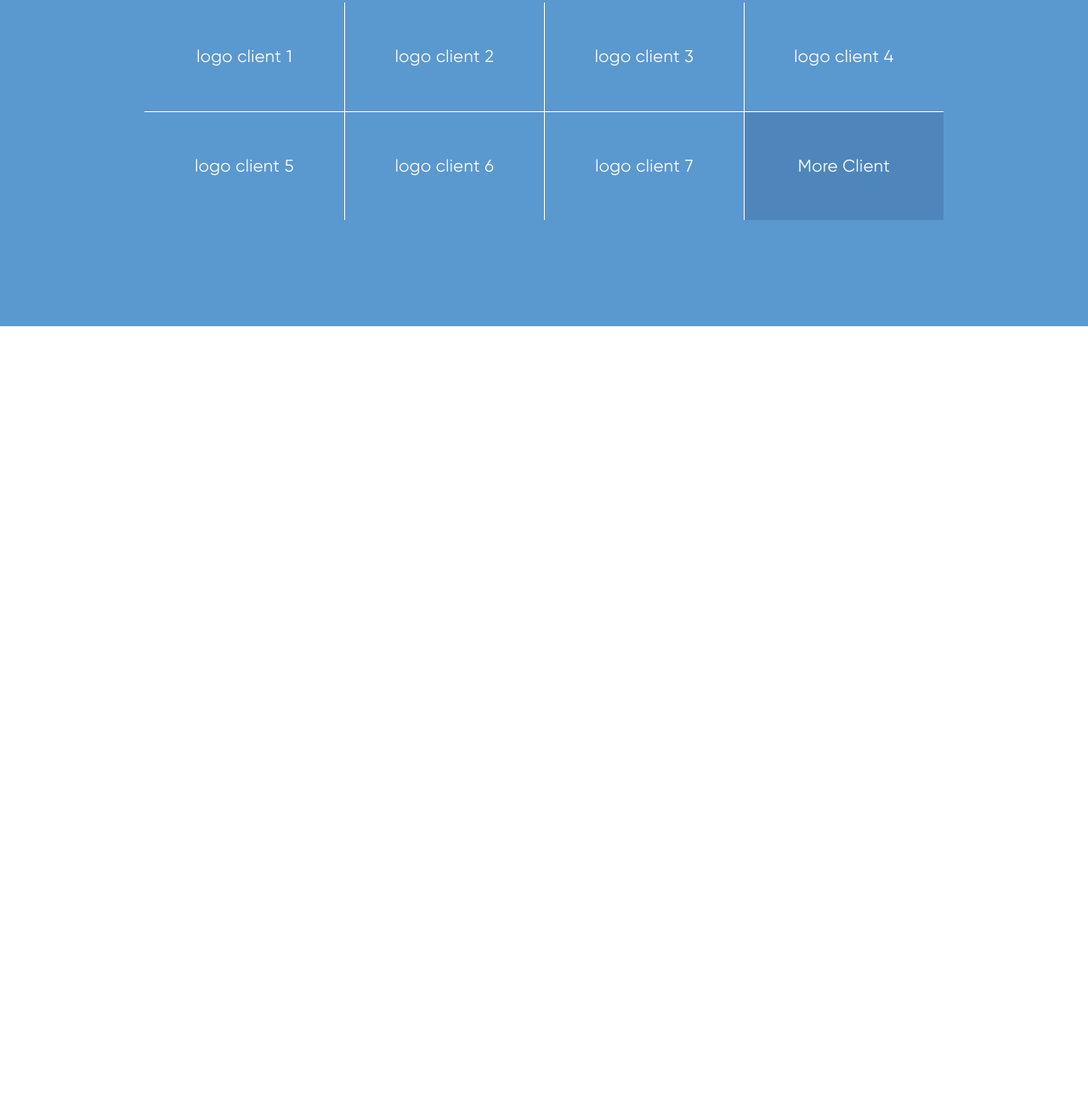
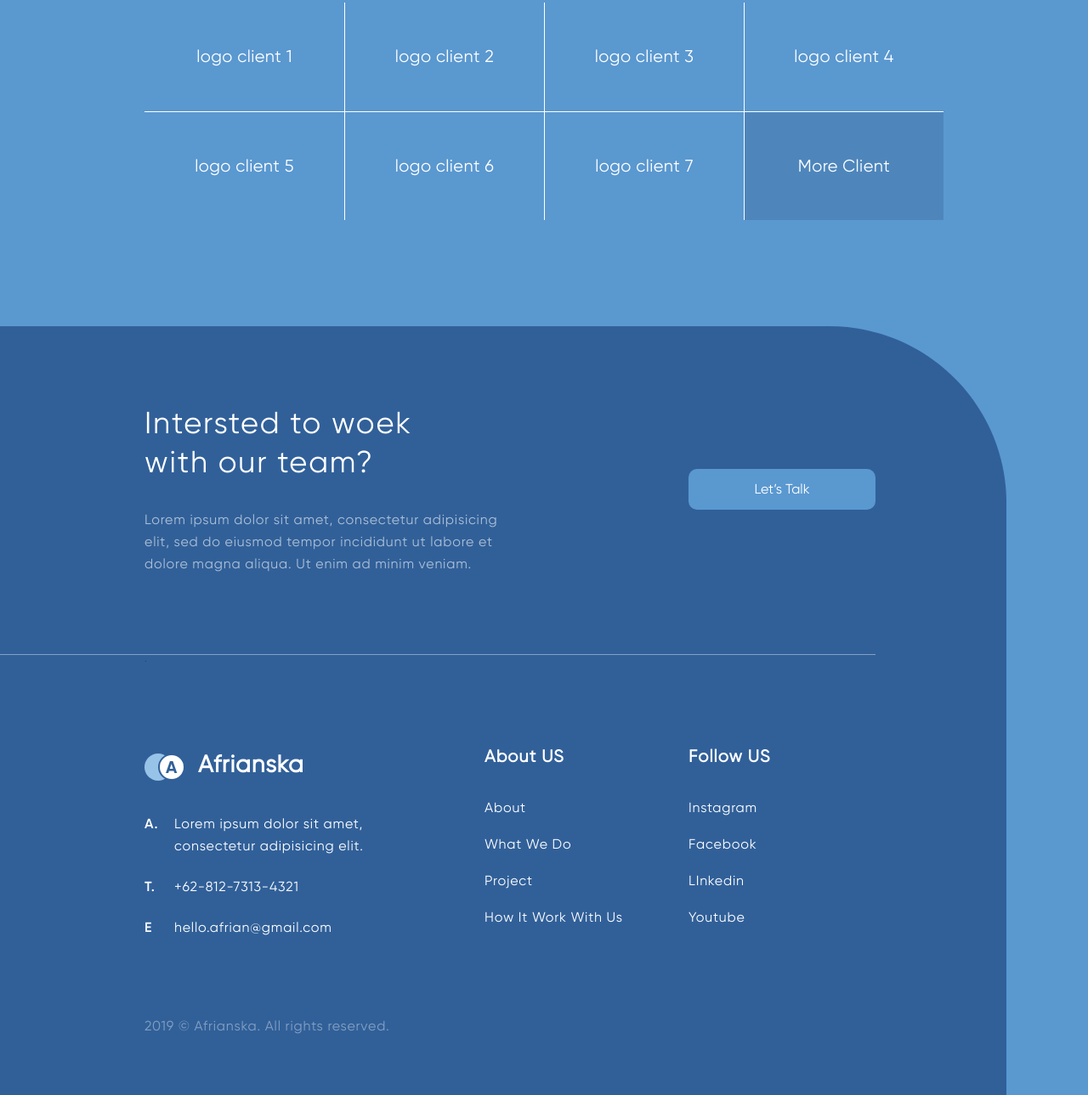
Before and after one commit to AMZhukov/digitalElement, a website built with webpack: page assets/index.html in a window 1280 px wide. Shown: the part 2778-4067 px from the top of the page at 85% size. Before the commit the page ends 3162 px from the top, so only its background shows below. Built offline with nearby package versions, Linux system fonts and the light colour scheme; files whose address does not match are found by name; a web font is replaced by a local one.

Commit message:
fourth commit, first page, footer

```diff
--- a/assets/index.html
+++ b/assets/index.html
@@ -361,6 +361,112 @@
             </ul>
         </div>
     </section>
+    <footer class="footer">
+        <div class="footer__container">
+            <div class="footer__wrapper">
+                <div class="footer__callback">
+                    <div class="footer__callback-content">
+                        <div class="footer__callback-title">
+                            Intersted to woek
+                            with our team?
+                        </div>
+                        <div class="footer__callback-description">
+                            Lorem ipsum dolor sit amet, consectetur adipisicing elit, sed do eiusmod tempor incididunt ut labore et dolore magna aliqua. Ut enim ad minim veniam.
+                        </div>
+                    </div>
+                    <div class="footer__callback-links">
+                        <a href="page2.html" class="footer__callback-link">
+                            Let’s Talk
+                        </a>
+                    </div>
+                </div>
+                <div class="footer__middle-line">
+                    .
+                </div>
+                <div class="footer__bottom">
+                    <div class="footer__bottom-wrapper">
+                        <div class="footer__bottom-column">
+                            <div class="footer__bottom-title">
+                                <div class="footer__bottom-logo">
+                                    <svg width="48" height="32" viewBox="0 0 48 32" fill="none" xmlns="http://www.w3.org/2000/svg">
+                                        <circle cx="16" cy="16" r="16" fill="#98C3E8"/>
+                                        <circle cx="32" cy="16" r="15" fill="white" stroke="#316099" stroke-width="2"/>
+                                        <path d="M38.3 23L33.38 9H29.96L25.06 23H28.04L28.88 20.48H34.46L35.3 23H38.3ZM31.68 12.18L33.6 17.9H29.76L31.68 12.18Z" fill="#316099"/>
+                                    </svg>
+                                </div>
+                                <h5 class="footer__bottom-name-company">
+                                    Afrianska
+                                </h5>
+                            </div>
+                            <address class="footer__bottom-address">
+                                <div class="footer__bottom-address-item">
+                                    <div class="footer__bottom-address-item-tag">
+                                        A.
+                                    </div>
+                                    <a href="#" class="footer__bottom-address-item-content">
+                                        Lorem ipsum dolor sit amet, consectetur adipisicing elit.
+                                    </a>
+                                </div>
+                                <div class="footer__bottom-address-item">
+                                    <div class="footer__bottom-address-item-tag">
+                                        T.
+                                    </div>
+                                    <a href="tel:+62-812-7313-4321" class="footer__bottom-address-item-content">
+                                        +62-812-7313-4321
+                                    </a>
+                                </div>
+                                <div class="footer__bottom-address-item">
+                                    <div class="footer__bottom-address-item-tag">
+                                        E
+                                    </div>
+                                    <a href="mailto:hello.afrian@gmail.com" class="footer__bottom-address-item-content" title="Внешняя ссылка (откроется в новом окне)">
+                                        hello.afrian@gmail.com
+                                    </a>
+                                </div>
+                            </address>
+                        </div>
+                        <div class="footer__bottom-column">
+                            <h5 class="footer__bottom-headline">
+                                About US
+                            </h5>
+                            <a href="#" class="footer__bottom-link">
+                                About
+                            </a>
+                            <a href="#" class="footer__bottom-link">
+                                What We Do
+                            </a>
+                            <a href="#" class="footer__bottom-link">
+                                Project
+                            </a>
+                            <a href="#" class="footer__bottom-link">
+                                How It Work With Us
+                            </a>
+                        </div>
+                        <div class="footer__bottom-column">
+                            <h5 class="footer__bottom-headline">
+                                Follow US
+                            </h5>
+                            <a href="#" class="footer__bottom-link">
+                                Instagram
+                            </a>
+                            <a href="#" class="footer__bottom-link">
+                                Facebook
+                            </a>
+                            <a href="#" class="footer__bottom-link">
+                                LInkedin
+                            </a>
+                            <a href="#" class="footer__bottom-link">
+                                Youtube
+                            </a>
+                        </div>
+                    </div>
+                </div>
+                <div class="footer__end">
+                    2019 © Afrianska. All rights reserved.
+                </div>
+            </div>
+        </div>
+    </footer>
 </div>
 </body>
 </html>
--- a/assets/scripts/index.js
+++ b/assets/scripts/index.js
@@ -6,3 +6,4 @@ import '@styles/illustration.scss';
 import '@styles/layout.css';
 import '@styles/card-offers.scss';
 import '@styles/our-clients.scss';
+import '@styles/footer.scss';
--- /dev/null
+++ b/assets/styles/footer.scss
@@ -0,0 +1,187 @@
+@import "./basic-options.scss";
+
+.footer {
+    background-color: $thirdColor;
+    background-image: url(../images/figure.svg);
+    background-size: cover;
+    padding-top: 91px;
+    /*background-position: 50% 50%;*/
+    background-position: top 0 right 96px;
+    /*background-position: 92.97% 0;*/
+
+    background-repeat: no-repeat;
+
+    &__container {
+        /*background-color: #316099;*/
+        max-width: $widthContent;
+        margin: 0 auto;
+    }
+    &__wrapper {
+        padding-right: ($widthGrid + $widthBetweenGrid);
+    }
+    &__callback {
+        display: flex;
+        justify-content: space-between;
+        margin-bottom: 93px;
+        &-content {
+            width: 48.9%;
+        }
+        &-title {
+            max-width: 320px;
+            font-family: $fontFirst;
+            font-size: 36px;
+            line-height: 128%;
+            letter-spacing: 0.05em;
+            color: $secondColor;
+            margin-bottom: 32px;
+        }
+        &-description {
+            max-width: 100%;
+            font-family: $fontFirst;
+            font-size: 16px;
+            line-height: 162%;
+            letter-spacing: 0.05em;
+            color: $secondColor;
+            opacity: 0.6;
+        }
+        &-links {
+            width: 25.58%;
+            display: flex;
+            justify-content: right;
+            align-items: center;
+        }
+        &-link {
+            width: 100%;
+            font-family: $fontFirst;
+            padding: 15px 10px;
+            border-radius: 10px;
+            text-align: center;
+            background: $thirdColor;
+            color: $secondColor;
+            text-decoration: none;
+        }
+    }
+    &__middle-line {
+        background: $secondColor;
+        color: #000000;
+        position: relative;
+        font-size: 10px;
+        height: 1px;
+        opacity: 0.4;
+        content: "";
+        &:before, &:after {
+            content: "";
+            background: $secondColor;
+            position: absolute;
+            top: 0;
+            bottom: 0;
+            width: 9999px;
+        }
+        &:before {
+            right: 100%;
+        }
+        &:after {
+            left: 100%;
+            display: none;
+        }
+    }
+    &__bottom {
+        padding-top: 105px;
+        &-wrapper {
+            display: flex;
+        }
+        &-column {
+            width: 25.58%;
+            display: flex;
+            flex-direction: column;
+            margin-left: $widthBetweenGrid;
+            &:nth-child(1) {
+                width: 44.19%;
+                margin-left: 0;
+            }
+        }
+        &-title {
+            display: flex;
+            align-items: flex-start;
+            margin-top: 11px;
+            margin-bottom: 34px;
+        }
+        &-logo {
+            margin-right: 15px;
+            & a {
+
+            }
+        }
+        &-name-company {
+            /* Afrianska */
+            max-width: 170px;
+            font-family: $fontFirst;
+            font-size: 28px;
+            line-height: 90%;
+            letter-spacing: 0.03em;
+            color: $secondColor;
+        }
+        &-headline {
+            color: $secondColor;
+            /* About US */
+            font-family: $fontFirst;
+            font-size: 20px;
+            line-height: 150%;
+            letter-spacing: 0.05em;
+            padding-bottom: 32px;
+        }
+        &-link {
+            text-decoration: none;
+            color: $secondColor;
+            font-family: $fontFirst;
+            font-size: 16px;
+            line-height: 162%;
+            letter-spacing: 0.05em;
+            margin-bottom: 17px;
+            &:hover {
+
+            }
+        }
+        &-address {
+            font-style: initial;
+            &-item {
+                display: flex;
+                margin-bottom: 22px;
+                &-tag {
+                    /* A. */
+                    min-width: 19px;
+                    margin-right: 16px;
+
+                    font-family: $fontSecond;
+                    font-size: 16px;
+                    line-height: 162%;
+                    letter-spacing: 0.05em;
+                    /* white */
+                    color: $secondColor;
+                }
+                &-content {
+
+                    max-width: 264px;
+                    text-decoration: none;
+                    font-family: $fontFirst;
+                    font-size: 16px;
+                    line-height: 162%;
+                    letter-spacing: 0.05em;
+                    /* white */
+                    color: $secondColor;
+                    &:hover {
+                        color: red;
+                    }
+                }
+            }
+        }
+    }
+    &__end {
+        font-family: $fontFirst;
+        font-size: 16px;
+        line-height: 162px;
+        letter-spacing: 0.05em;
+        color: $secondColor;
+        opacity: 0.4;
+    }
+}
```
Also changed, not shown: assets/images/figure.svg (added).
